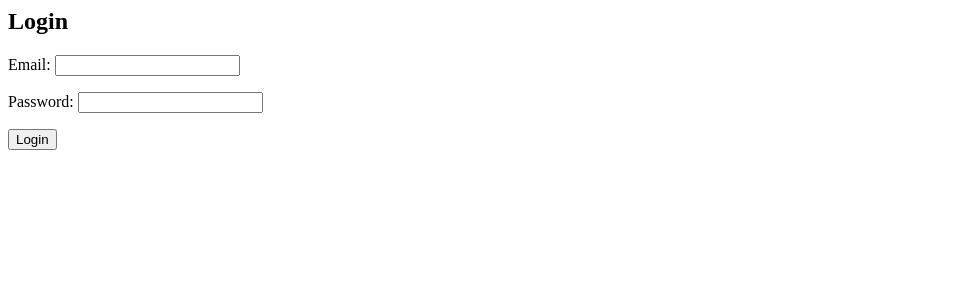
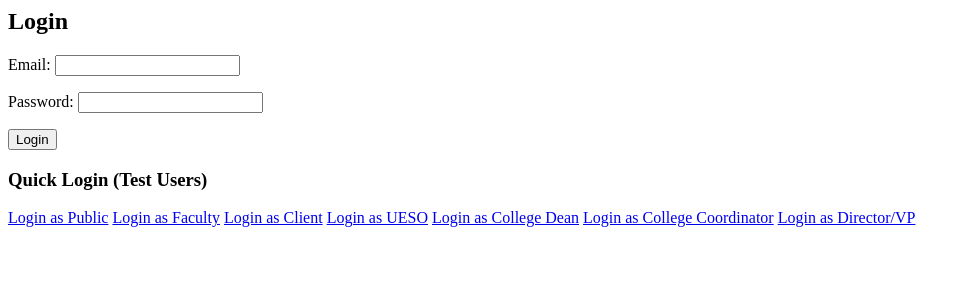
Before and after one commit to bmkhn/MANGO, a Django app: page /login/ in a window 1280 px wide. Shown: the top 300 px of the page, without its empty margins (0-970 px from the left). Run offline with Django 5.2, Linux system fonts and the light colour scheme.

Commit message:
Role Redirection has been implemented 🎉
Alongside quick login button and test user creation command

```diff
--- a/UPP1/urls.py
+++ b/UPP1/urls.py
@@ -16,7 +16,7 @@ Including another URLconf
 """
 from django.contrib import admin
 from django.urls import path
-from users.views import login_view, logout_view, register_view, dashboard_view
+from users.views import login_view, logout_view, register_view, quick_login, role_redirect, dashboard_basic, dashboard_admin
 
 urlpatterns = [
     path('admin/', admin.site.urls),
@@ -25,5 +25,11 @@ urlpatterns = [
     path('login/', login_view, name='login'),               # Login URL
     path('logout/', logout_view, name='logout'),            # Logout URL
     path('register/', register_view, name='register'),      # Registration URL
-    path('dashboard/', dashboard_view, name='dashboard'),   # Dashboard URL
+    path('redirector/', role_redirect, name='role_redirect'),
+    path('dashboard/basic/', dashboard_basic, name='dashboard_basic'),
+    path('dashboard/admin/', dashboard_admin, name='dashboard_admin'),
+
+
+    path('quick-login/<str:role>/', quick_login, name='quick_login'),       # Quick Login URL (For Testing Purposes)
+
 ]
--- a/templates/base_internal.html
+++ b/templates/base_internal.html
@@ -0,0 +1 @@
+<h1>UESO / Dean / VP / Director Dashboard</h1>
--- a/templates/base_public.html
+++ b/templates/base_public.html
@@ -0,0 +1 @@
+<h1>Public/Client/Faculty Dashboard</h1>
--- a/users/templates/users/login.html
+++ b/users/templates/users/login.html
@@ -4,3 +4,13 @@
     {{ form.as_p }}
     <button type="submit">Login</button>
 </form>
+
+
+<h3>Quick Login (Test Users)</h3>
+<a href="{% url 'quick_login' role='PUBLIC' %}" class="btn btn-secondary">Login as Public</a>
+<a href="{% url 'quick_login' role='FACULTY' %}" class="btn btn-secondary">Login as Faculty</a>
+<a href="{% url 'quick_login' role='CLIENT' %}" class="btn btn-secondary">Login as Client</a>
+<a href="{% url 'quick_login' role='UESO' %}" class="btn btn-secondary">Login as UESO</a>
+<a href="{% url 'quick_login' role='DEAN' %}" class="btn btn-secondary">Login as College Dean</a>
+<a href="{% url 'quick_login' role='COORDINATOR' %}" class="btn btn-secondary">Login as College Coordinator</a>
+<a href="{% url 'quick_login' role='VP' %}" class="btn btn-secondary">Login as Director/VP</a>
--- a/users/views.py
+++ b/users/views.py
@@ -1,9 +1,11 @@
-# users/views.py
 from django.shortcuts import render, redirect
 from django.contrib.auth import login, logout
 from django.contrib.auth.decorators import login_required
 from .forms import RegistrationForm, LoginForm
 from django.contrib.auth import authenticate
+
+from django.contrib.auth import get_user_model      # For Creating Test Users (Delete Later)
+
 
 def register_view(request):
     if request.method == 'POST':
@@ -11,7 +13,7 @@ def register_view(request):
         if form.is_valid():
             user = form.save()
             login(request, user)
-            return redirect('dashboard')
+            return redirect('dashboard')        # Edit Later
     else:
         form = RegistrationForm()
     return render(request, 'users/register.html', {'form': form})
@@ -23,7 +25,7 @@ def login_view(request):
             user = authenticate(request, email=form.cleaned_data.get('username'), password=form.cleaned_data.get('password'))
             if user:
                 login(request, user)
-                return redirect('dashboard')
+                return redirect('role_redirect')
     else:
         form = LoginForm()
     return render(request, 'users/login.html', {'form': form})
@@ -33,5 +35,39 @@ def logout_view(request):
     return redirect('login')
 
 @login_required
-def dashboard_view(request):
-    return render(request, 'users/dashboard.html')
+def role_redirect(request):
+    role = request.user.role  # assuming role is stored on User model
+
+    if role in ["PUBLIC", "CLIENT", "FACULTY"]:
+        return redirect("dashboard_basic")
+    else:
+        return redirect("dashboard_admin")
+
+@login_required
+def dashboard_basic(request):
+    return render(request, 'base_public.html')  # extends base_public.html
+
+@login_required
+def dashboard_admin(request):
+    return render(request, 'base_internal.html')  # extends base_internal.html
+
+
+
+
+# Quick Login View for Testing Purposes
+User = get_user_model()
+
+def quick_login(request, role):
+    from django.contrib.auth import login
+    from django.contrib.auth import authenticate
+
+    # Assume your placeholder users are named like 'public', 'client', etc.
+    username = f"{role.lower()}@example.com"
+    password = "test1234"  # placeholder pass for all test users
+
+    user = authenticate(request, username=username, password=password)
+    if user:
+        login(request, user)
+        return redirect("role_redirect")
+    else:
+        return redirect("login")  # or error page
```
Also changed, not shown: UPP1/settings.py (+6 -1 lines), users/management/commands/create_test_users.py (added, +30 -0 lines).
